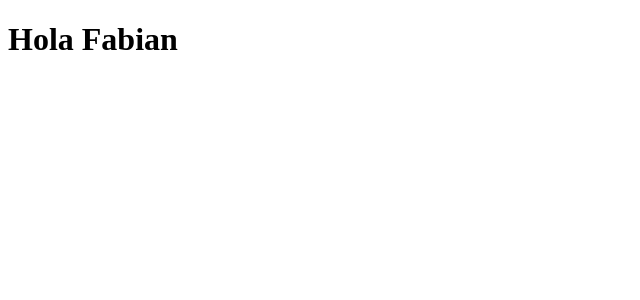
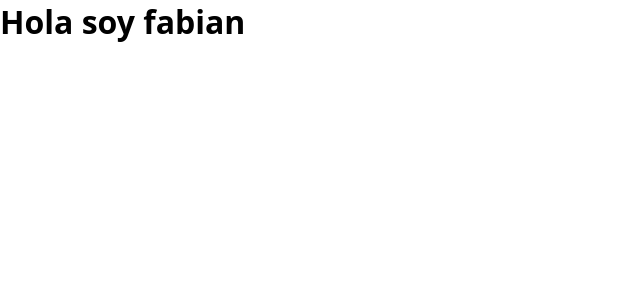
Before and after one commit to fabianmolinab/lista-tareas-typescript, a React (Vite) app: page / in a window 1280 px wide. Shown: the top 300 px of the page, without its empty margins (0-640 px from the left). Built offline with nearby package versions, Linux system fonts and the light colour scheme.

Commit message:
Agregando Style Component y los estilos globales

```diff
--- a/src/App.tsx
+++ b/src/App.tsx
@@ -1,6 +1,4 @@
-
 export const App = () => {
-  return (
-    <h1>Hola Fabian</h1>
-  )
+  const Fabian = 'Hola soy fabian'
+  return <h1>{Fabian}</h1>
 }
--- /dev/null
+++ b/src/GlobalStyles.ts
@@ -0,0 +1,16 @@
+import { createGlobalStyle } from 'styled-components'
+
+export const GlobalStyles = createGlobalStyle`
+  &* {
+    margin: 0;
+    padding: 0;
+    -webkit-box-sizing: border-box;
+    -moz-box-sizing: border-box;
+    box-sizing: border-box;
+  }
+
+  html {
+    font-family: 'Open Sans', sans-serif;
+  }
+
+`
--- a/src/main.tsx
+++ b/src/main.tsx
@@ -1,9 +1,11 @@
 import React from 'react'
 import ReactDOM from 'react-dom'
-import {App} from './App'
+import { App } from './App'
+import { GlobalStyles } from './GlobalStyles'
 
 ReactDOM.render(
   <React.StrictMode>
+    <GlobalStyles />
     <App />
   </React.StrictMode>,
   document.getElementById('root')
```
Also changed, not shown: package.json (+7 -2 lines), 1 other file (tests, documents, lock files or other folders).
